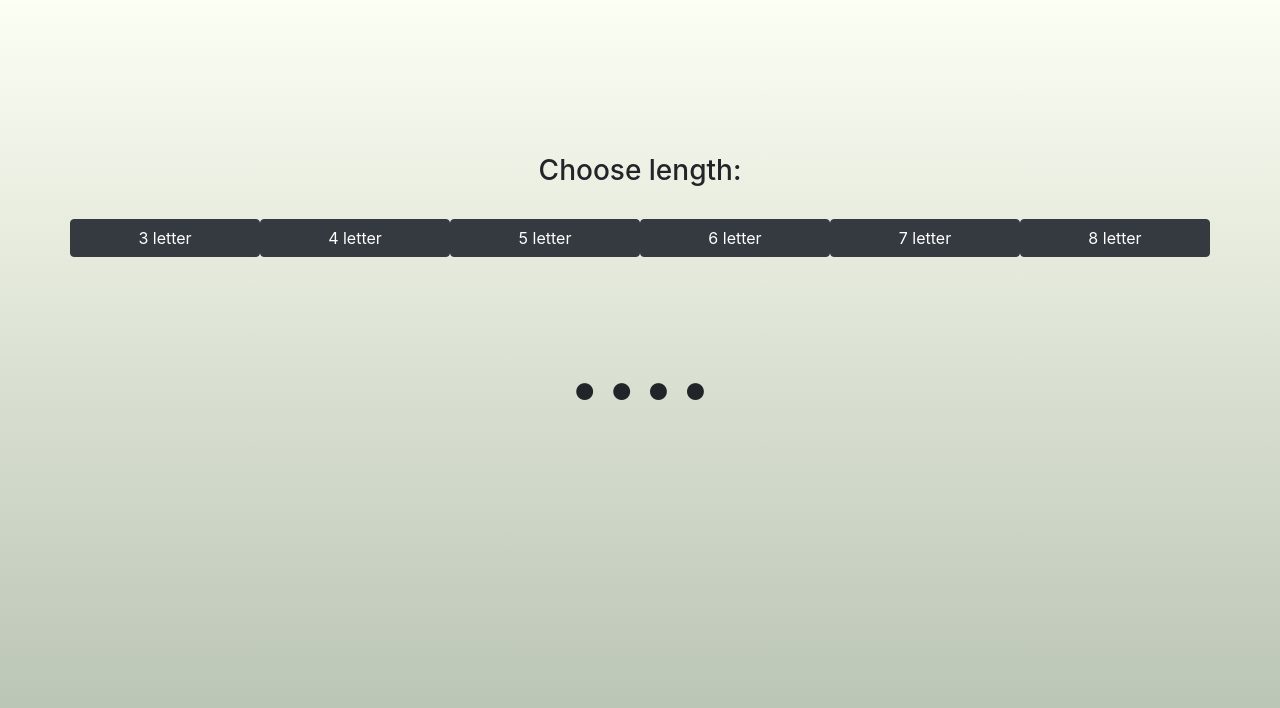
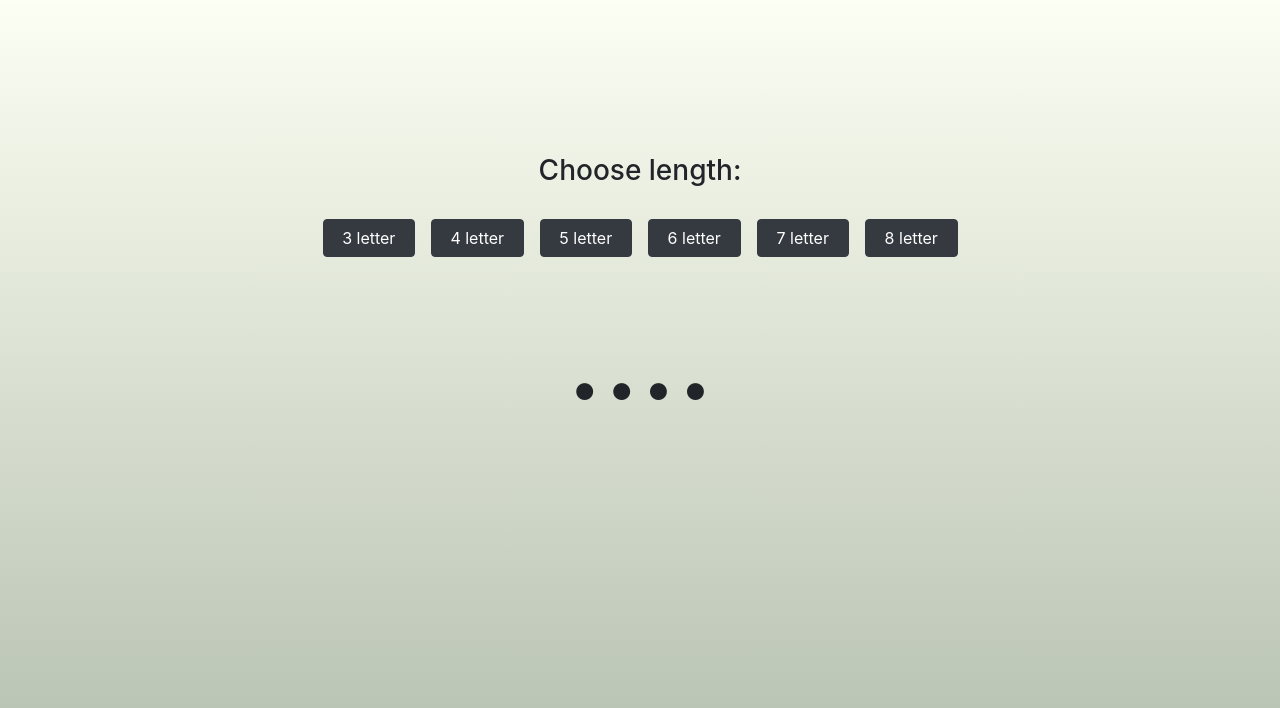
Before and after one commit to chookmook29/RPG-name-generator-letter-frequency-, a plain HTML site: page index.html in a window 1280 px wide. Drawn offline with nearby package versions, Linux system fonts and the light colour scheme.

Commit message:
fix styling

```diff
--- a/index.html
+++ b/index.html
@@ -41,13 +41,13 @@ html, body {
 		</div>
 	</div>
 	<br>
-	<div class="row">
-		<button id="clickButton" type="button" class="btn btn-dark col-md-2 col-sm-12" onclick="length_3()">3 letter</button>
-		<button id="clickButton" type="button" class="btn btn-dark col-md-2 col-sm-12" onclick="length_4()">4 letter</button>
-		<button id="clickButton" type="button" class="btn btn-dark col-md-2 col-sm-12" onclick="length_5()">5 letter</button>
-		<button id="clickButton" type="button" class="btn btn-dark col-md-2 col-sm-12" onclick="length_6()">6 letter</button>
-		<button id="clickButton" type="button" class="btn btn-dark col-md-2 col-sm-12" onclick="length_7()">7 letter</button>
-		<button id="clickButton" type="button" class="btn btn-dark col-md-2 col-sm-12" onclick="length_8()">8 letter</button>
+	<div class="row w-100 justify-content-center" style="display: inline-flex;">
+		<button id="clickButton" type="button" class="btn btn-dark col-md-1 col-sm-12 mx-2" onclick="length_3()">3 letter</button>
+		<button id="clickButton" type="button" class="btn btn-dark col-md-1 col-sm-12 mx-2" onclick="length_4()">4 letter</button>
+		<button id="clickButton" type="button" class="btn btn-dark col-md-1 col-sm-12 mx-2" onclick="length_5()">5 letter</button>
+		<button id="clickButton" type="button" class="btn btn-dark col-md-1 col-sm-12 mx-2" onclick="length_6()">6 letter</button>
+		<button id="clickButton" type="button" class="btn btn-dark col-md-1 col-sm-12 mx-2" onclick="length_7()">7 letter</button>
+		<button id="clickButton" type="button" class="btn btn-dark col-md-1 col-sm-12 mx-2" onclick="length_8()">8 letter</button>
 	</div>
 <div id="generated_name">....</div>
 <br><br><br>
```
